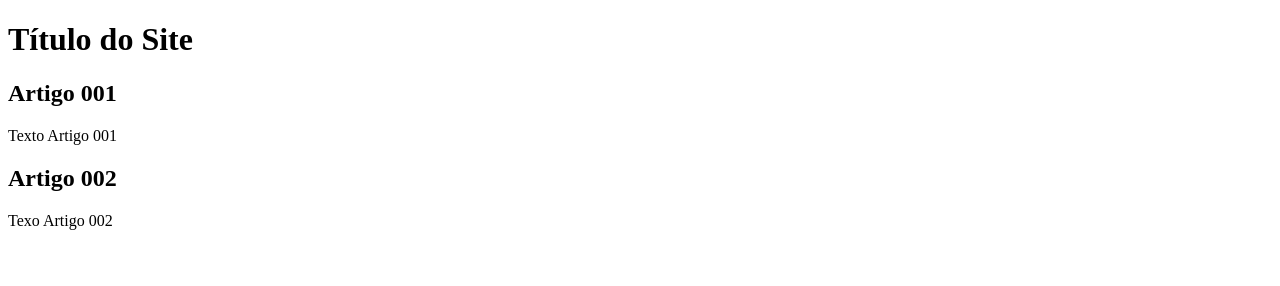
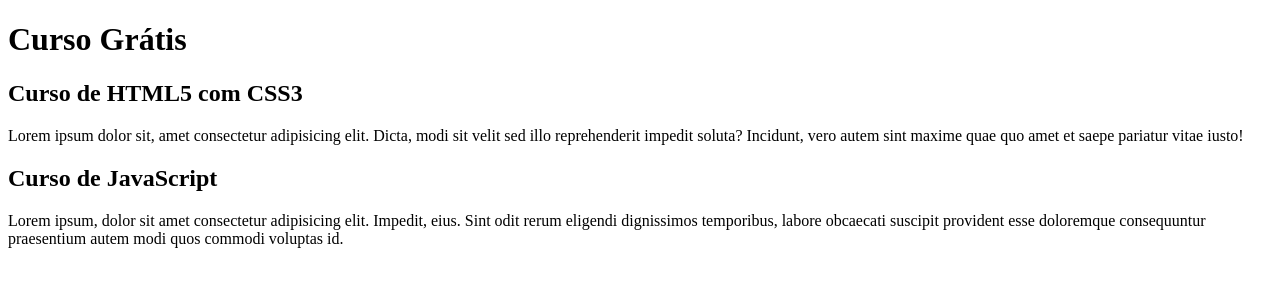
Before and after one commit to RODRIGO-NUNES-CIRIACO/projeto-site, a plain HTML site: page index.html in a window 1280 px wide. Drawn offline with Linux system fonts and the light colour scheme.

Commit message:
comecei a escrever o conteúdo

```diff
--- a/index.html
+++ b/index.html
@@ -9,15 +9,15 @@
 <body>
     <main>
         <header>
-            <h1>Título do Site</h1>
+            <h1>Curso Grátis</h1>
         </header>
         <article>
-            <h2>Artigo 001</h2>
-            <p>Texto Artigo 001</p>
+            <h2>Curso de HTML5 com CSS3</h2>
+            <p>Lorem ipsum dolor sit, amet consectetur adipisicing elit. Dicta, modi sit velit sed illo reprehenderit impedit soluta? Incidunt, vero autem sint maxime quae quo amet et saepe pariatur vitae iusto!</p>
         </article>
         <article>
-            <h2>Artigo 002</h2>
-            <p>Texo Artigo 002</p>
+            <h2>Curso de JavaScript</h2>
+            <p>Lorem ipsum, dolor sit amet consectetur adipisicing elit. Impedit, eius. Sint odit rerum eligendi dignissimos temporibus, labore obcaecati suscipit provident esse doloremque consequuntur praesentium autem modi quos commodi voluptas id.</p>
         </article>
     </main>
 </body>
```
